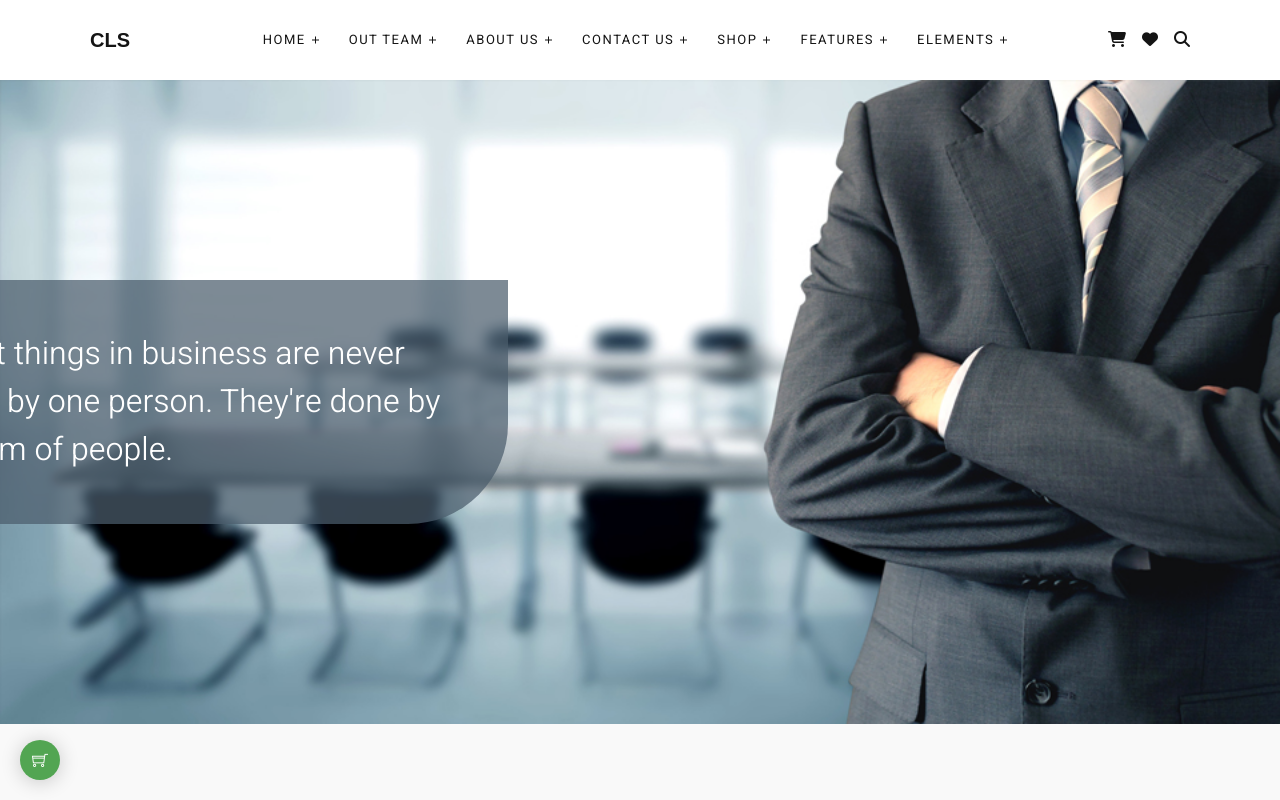
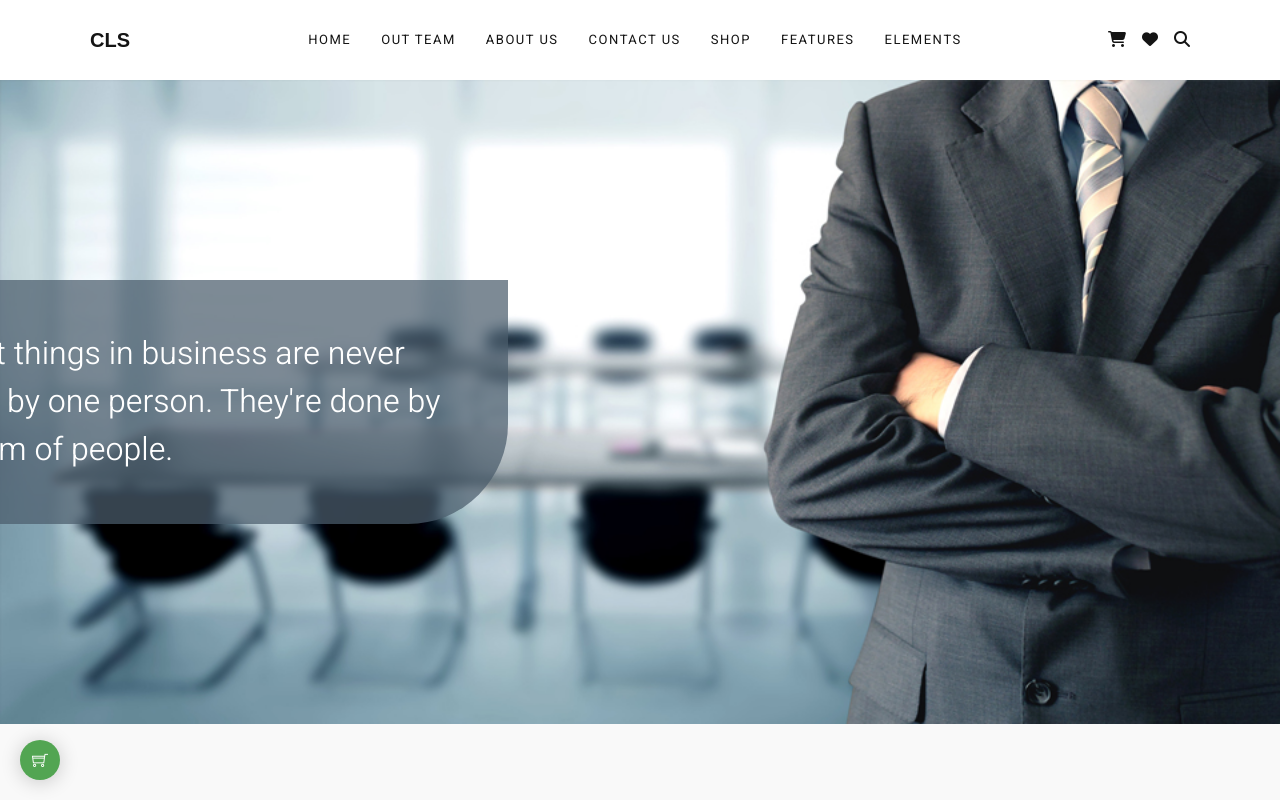
Before and after one commit to SkanderMez/CLS-Project, an Angular app in the folder cls/: page /home in a window 1280 px wide. Before the commit this address led to /#/. Shown: the top 800 px of the page. Built offline with nearby package versions, Linux system fonts and the light colour scheme.

Commit message:
edit routing

```diff
--- a/cls/src/app/app-routing.module.ts
+++ b/cls/src/app/app-routing.module.ts
@@ -6,7 +6,7 @@ import {AboutusComponent} from './components/aboutus/aboutus.component';
 import {ErrorComponent} from './components/error/error.component';
 
 export const routes: Routes = [
-  { path: '', component: HomeComponent },
+  { path: 'home', component: HomeComponent },
   { path: 'contact-us', component: ContactusComponent },
   { path: 'about-us', component: AboutusComponent },
   { path: 'not-found', component: ErrorComponent },
--- a/cls/src/app/app.module.ts
+++ b/cls/src/app/app.module.ts
@@ -14,7 +14,7 @@ import { NavbarService } from './services/navbar.service';
 import { FooterService } from './services/footer.service';
 import { TestComponent } from './test/test.component';
 import {routes} from './app-routing.module';
-import {HashLocationStrategy, LocationStrategy, PathLocationStrategy} from '@angular/common';
+import {HashLocationStrategy, LocationStrategy} from '@angular/common';
 
 
 @NgModule({
@@ -32,9 +32,7 @@ import {HashLocationStrategy, LocationStrategy, PathLocationStrategy} from '@ang
     BrowserModule,
     RouterModule.forRoot(routes)
   ],
-  providers: [NavbarService, FooterService,
-    {provide: LocationStrategy, useClass: HashLocationStrategy}
-    ],
+  providers: [NavbarService, FooterService    ],
   bootstrap: [AppComponent]
 })
 export class AppModule { }
--- a/cls/src/app/components/error/error.component.html
+++ b/cls/src/app/components/error/error.component.html
@@ -11,7 +11,7 @@
 						<div class="col-12 col-md-10 coffset-md-1 col-lg-8 offset-lg-2 col-xl-6 offset-xl-3">
 							<h1 class="display-1 font-weight-bold">404</h1>
 							<h5 class="font-weight-light text-black-05">Sorry, It appears that the page you were looking for doesn't exist or might have been moved.</h5>
-							<a class="button button-xl button-radius button-reveal-left-grey margin-top-30" href="/"><i class="fas fa-home"></i><span>Go home page</span></a>
+							<a class="button button-xl button-radius button-reveal-left-grey margin-top-30" routerLink="/home"><i class="fas fa-home"></i><span>Go home page</span></a>
 						</div>
 					</div><!-- end row -->
 				</div><!-- end position-middle -->
--- a/cls/src/app/components/navbar/navbar.component.html
+++ b/cls/src/app/components/navbar/navbar.component.html
@@ -5,32 +5,32 @@
         </a>
         <ul class="nav">
           <!-- dropdown link 1 -->
-          <li class="nav-item nav-dropdown">
+          <li class="nav-item ">
             <a class="nav-link" routerLink="home">Home</a>
           </li>
 
           <!-- dropdown link 2 -->
-          <li class="nav-item nav-dropdown">
+          <li class="nav-item ">
             <a class="nav-link" routerLink="our-team">Out Team</a>
           </li>
           <!-- dropdown link 3 -->
-          <li class="nav-item nav-dropdown">
+          <li class="nav-item ">
             <a class="nav-link" routerLink="about-us">About Us </a>
           </li>
           <!-- dropdown link 4 -->
-          <li class="nav-item nav-dropdown">
+          <li class="nav-item ">
             <a class="nav-link" routerLink="contact-us">Contact Us</a>
           </li>
           <!-- dropdown link 5 -->
-          <li class="nav-item nav-dropdown">
+          <li class="nav-item ">
             <a class="nav-link" routerLink="shop">Shop</a>
           </li>
           <!-- dropdown link 6 -->
-          <li class="nav-item nav-dropdown">
+          <li class="nav-item ">
             <a class="nav-link" routerLink="Features">Features</a>
           </li>
           <!-- Mega Dropdown Menu -->
-          <li class="nav-item nav-megadropdown">
+          <li class="nav-item ">
             <a class="nav-link" routerLink="elements">Elements</a>
           </li>
         </ul><!-- end nav -->
```
